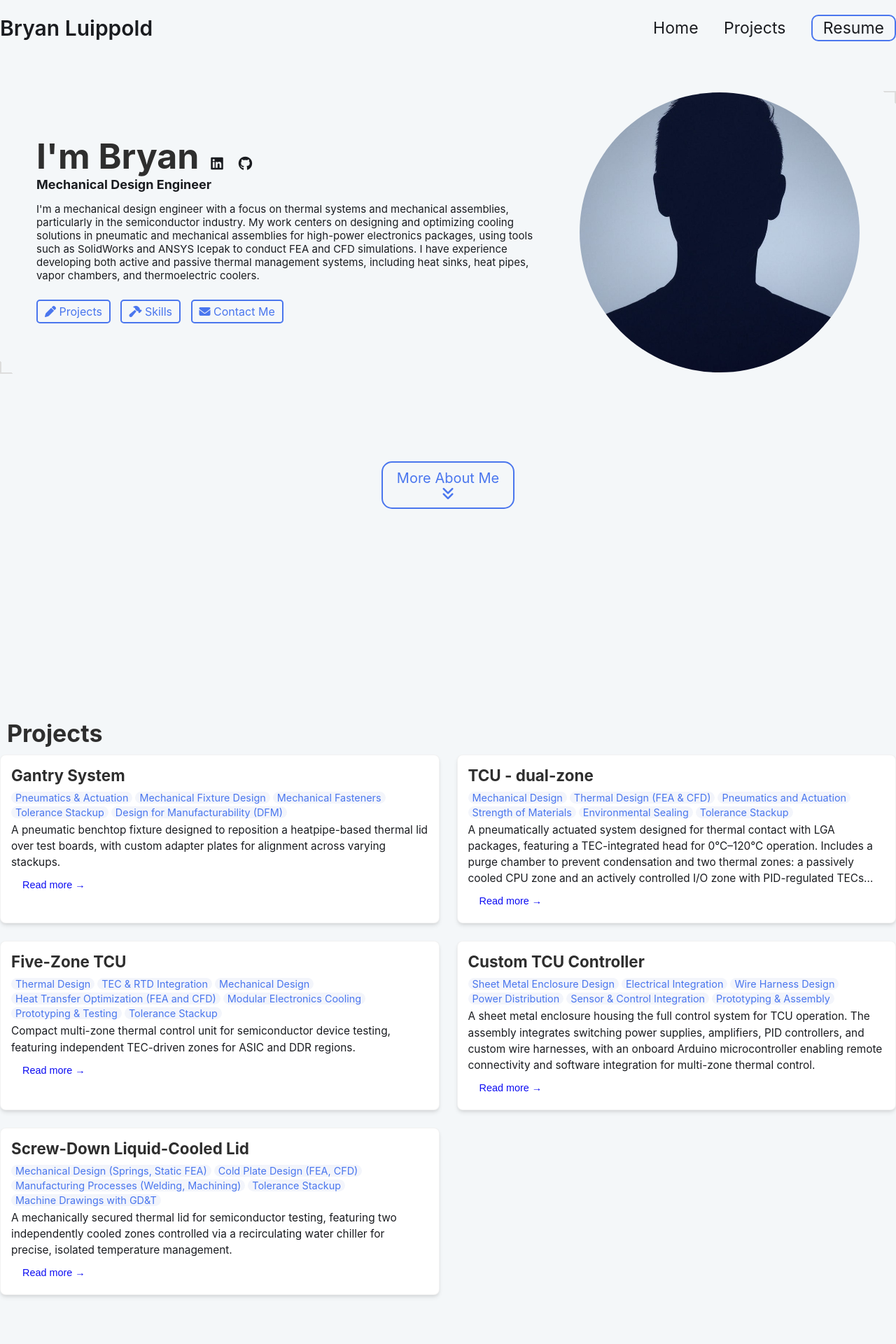
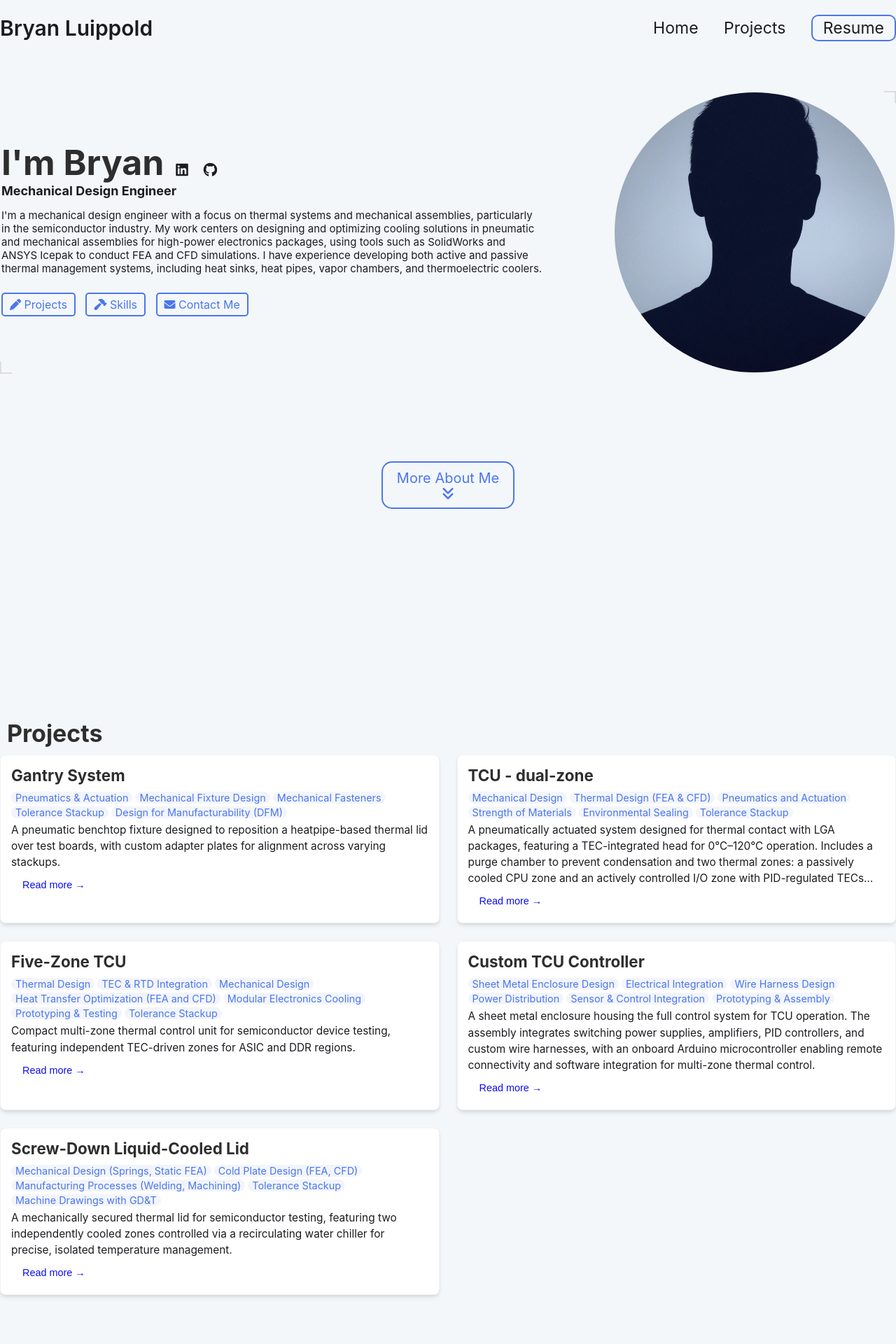
Before and after one commit to bluippold/bluippold.github.io, a Jekyll site: the page built from index.html, in a window 1280 px wide. Shown: the top 1920 px of the page at 70% size. Built offline with Jekyll 4.4.1, drawn with Linux system fonts in a browser that asks for light colours.

Commit message:
Update styles.css

```diff
--- a/css/styles.css
+++ b/css/styles.css
@@ -165,7 +165,7 @@ nav .mobile-nav {
 
 /* SECTION 1: Hero */
 .hero-section {
-    padding: 0 50px;
+    padding-left: 0 20px;
     margin: 50px 0;
     display: flex;  /* This makes .hero-section a flex container */
 
```
